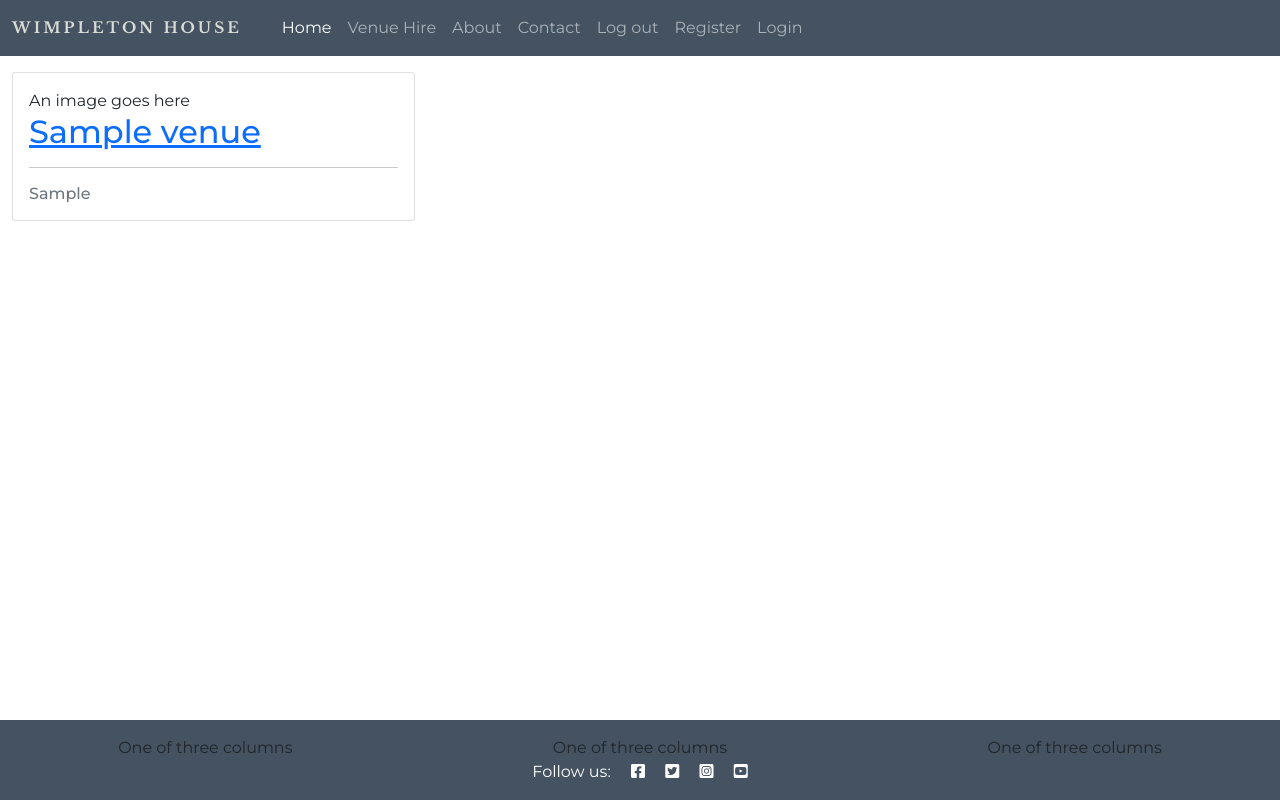
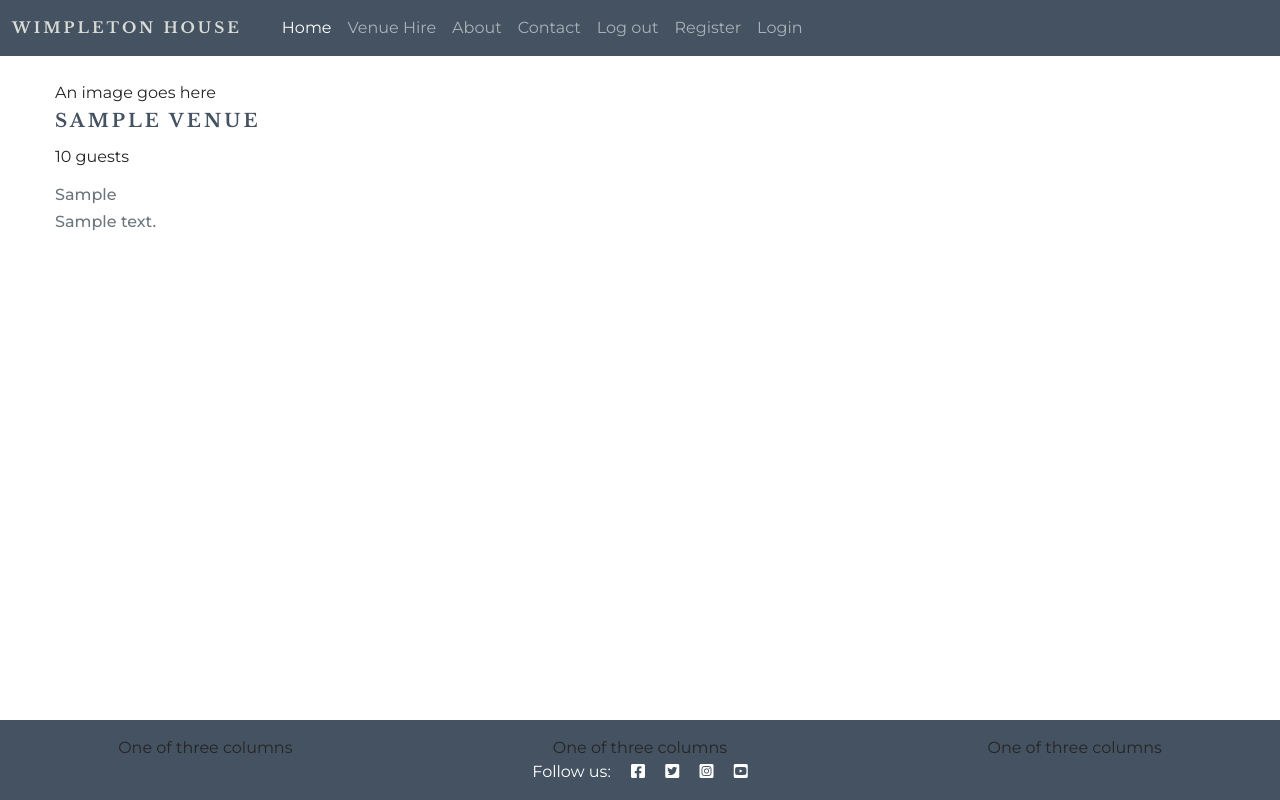
Before and after one commit to hysinh/wimpleton-booking-app, a Django app: page /venue-hire/ in a window 1280 px wide. Run offline with Django 5.2, Linux system fonts and the light colour scheme; tables that the repository leaves empty hold one stand-in row (values such as "Sample post").

Commit message:
Add styling to venue hire page

```diff
--- a/booking/templates/booking/venue_list.html
+++ b/booking/templates/booking/venue_list.html
@@ -2,10 +2,28 @@
 
 {% block content %}
 <!-- Venue Hire content starts here -->
-<div class="container-fluid">
+<div class="container-venues">
     <div class="row">
+        {% for venue in venue_list %}
+        <div class="col align-items-start card-venue-hire">
+            <div class="image-container">
+                An image goes here
+            </div>
+            <a href="#" class="venue-link">
+                <h2 class="venue-title">{{ venue.venue_name }}</h2>
+            </a>
+            <p>{{ venue.venue_capacity }} guests</p>
+            <p class="card-text text-muted h6">{{ venue.venue_blurb }}
+            </p>
+            <p class="card-text text-muted h6">{{ venue.venue_description }}
+            </p>
+        </div>
+        {% if forloop.counter|divisibleby:3 %}
+        {% endif %}
+        {% endfor %}
 
-        <!-- Blog Entries Column -->
+    </div>
+        <!-- Blog Entries Column
         <div class="col-12 mt-3 left">
             <div class="row">
                 {% for venue in venue_list %}
@@ -33,7 +51,7 @@
                 {% endfor %}
 
             </div>
-        </div>
+        </div> -->
     </div>
     {% if is_paginated %}
     <nav aria-label="Page navigation">
--- a/static/css/style.css
+++ b/static/css/style.css
@@ -1,12 +1,10 @@
 body {
     background-color: #ffffff;
     font-family: Montserrat, sans-serif;
+    color: #252525;
 }
 
-.nav-brand {
-
-}
-
+/* Navigation */
 .brand {
     font-family: Libre Baskerville, serif;
     text-transform: uppercase;
@@ -36,7 +34,7 @@ body {
     padding: 0px;
 }
 
-/* Featured image styles */
+/* Home page: Featured image styles */
 .featured-image-container {
     background-color: #ffffff;
 }
@@ -46,7 +44,7 @@ body {
     height: 400px;
 }
 
-/* Featured content section */
+/* Home page: Featured content section */
 .featured-content-container {
     background-color: #ffffff;
     padding: 40px 25px;
@@ -138,6 +136,34 @@ body {
     border-radius: 50%;
     max-width: 300px;
     max-height: 300px;
+}
+
+/* Venue Hire Page */
+.container-venues {
+    width: 100vw;
+    padding: 25px 55px;
+}
+
+.card-venue-hire {
+
+}
+
+.venue-title {
+    font-family: Libre Baskerville, serif;
+    text-transform: uppercase;
+    text-decoration: none;
+    padding-top: .3125rem;
+    padding-bottom: .3125rem;
+    margin-right: 1rem;
+    white-space: nowrap;
+    font-size: 1.15rem;
+    font-weight: 700;
+    letter-spacing: 3px;
+}
+
+.venue-link {
+    text-decoration: none;
+    color: #445261;
 }
 
 
--- a/wimpleton/settings.py
+++ b/wimpleton/settings.py
@@ -28,7 +28,7 @@ TEMPLATES_DIR = os.path.join(BASE_DIR, 'templates')
 SECRET_KEY = os.environ.get("SECRET_KEY")
 
 # SECURITY WARNING: don't run with debug turned on in production!
-DEBUG = False
+DEBUG = True
 
 ALLOWED_HOSTS = [
     '.herokuapp.com',
```
